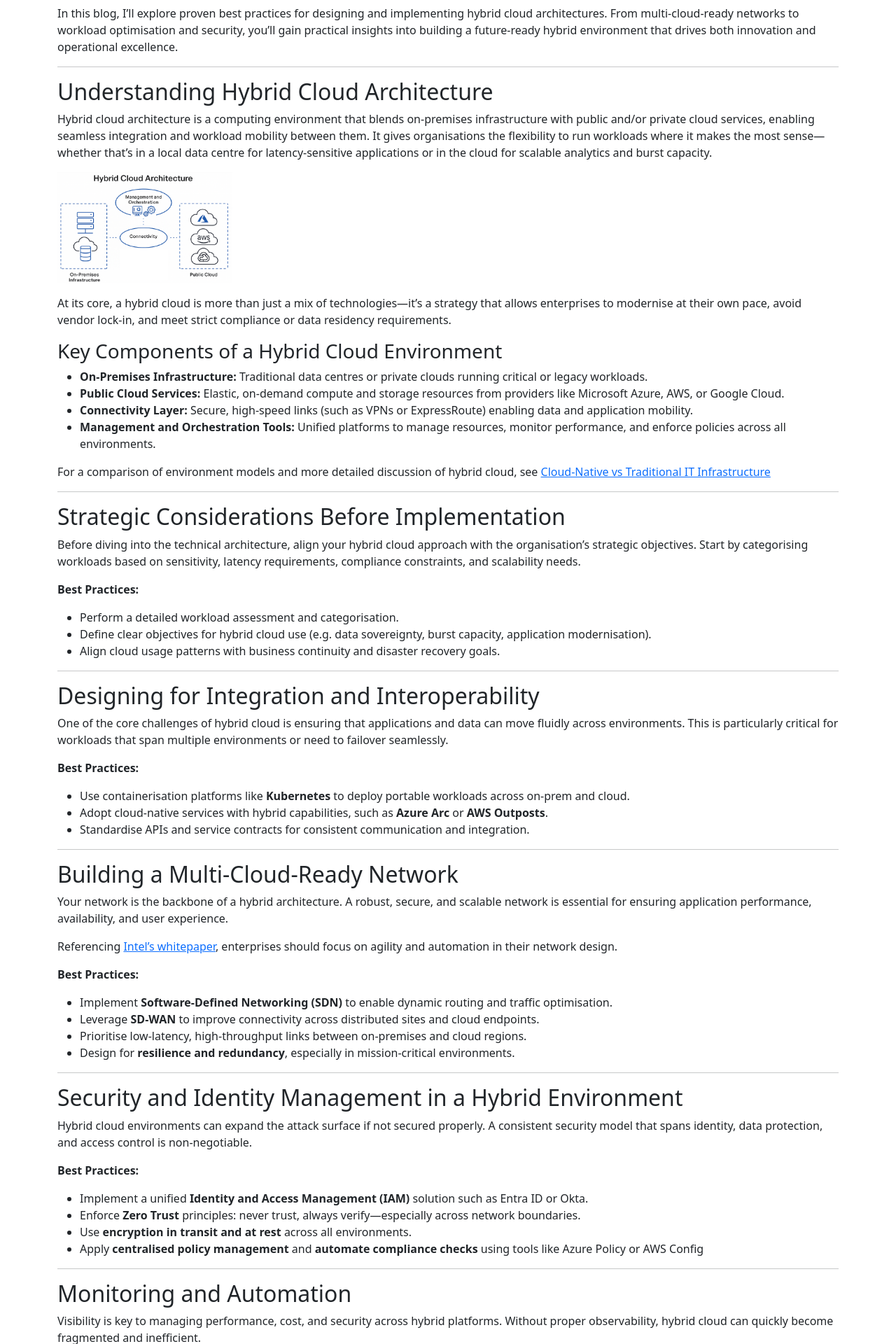
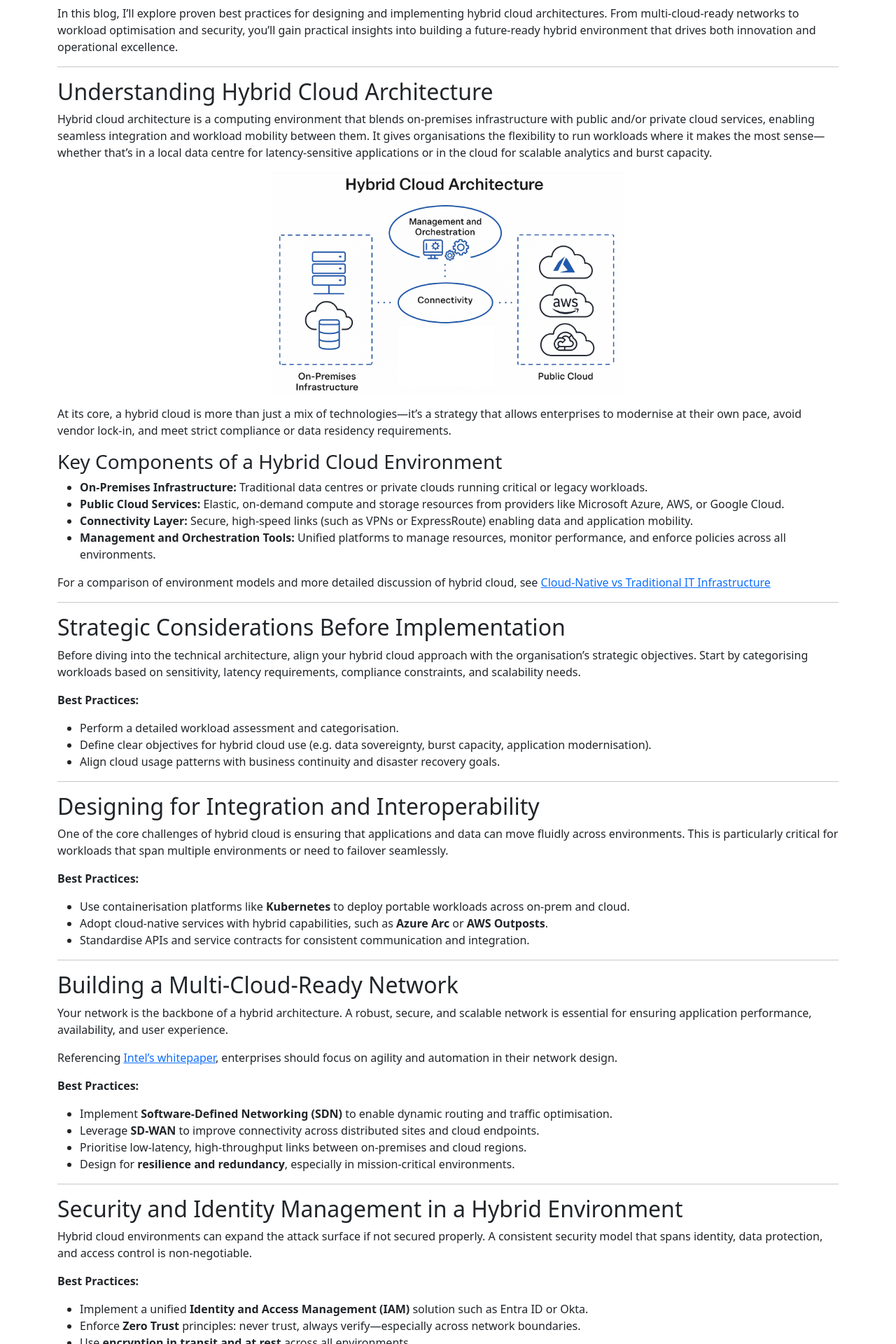
Before and after one commit to AndyBunning/andybunning.github.io, a Jekyll site: the page built from _posts/2025-04-29-Bridging-the-gap.md, in a window 1280 px wide. Shown: the part 377-2297 px from the top of the page at 70% size. Built offline with Jekyll 4.4.1, drawn with Linux system fonts in a browser that asks for light colours.

Commit message:
centre and update size of image

```diff
--- a/_posts/2025-04-29-Bridging-the-gap.md
+++ b/_posts/2025-04-29-Bridging-the-gap.md
@@ -19,7 +19,9 @@
 
 Hybrid cloud architecture is a computing environment that blends on-premises infrastructure with public and/or private cloud services, enabling seamless integration and workload mobility between them. It gives organisations the flexibility to run workloads where it makes the most sense—whether that’s in a local data centre for latency-sensitive applications or in the cloud for scalable analytics and burst capacity.
 
-![Hybrid Cloud Architecture]({{ site.url }}/assets/images/hybrid-cloud-architecture.png){: width="250" }
+{:refdef: style="text-align: center;"}
+![Hybrid Cloud Architecture]({{ site.url }}/assets/images/hybrid-cloud-architecture.png){: width="500" }
+{: refdef}
 
 At its core, a hybrid cloud is more than just a mix of technologies—it's a strategy that allows enterprises to modernise at their own pace, avoid vendor lock-in, and meet strict compliance or data residency requirements.
 
```
